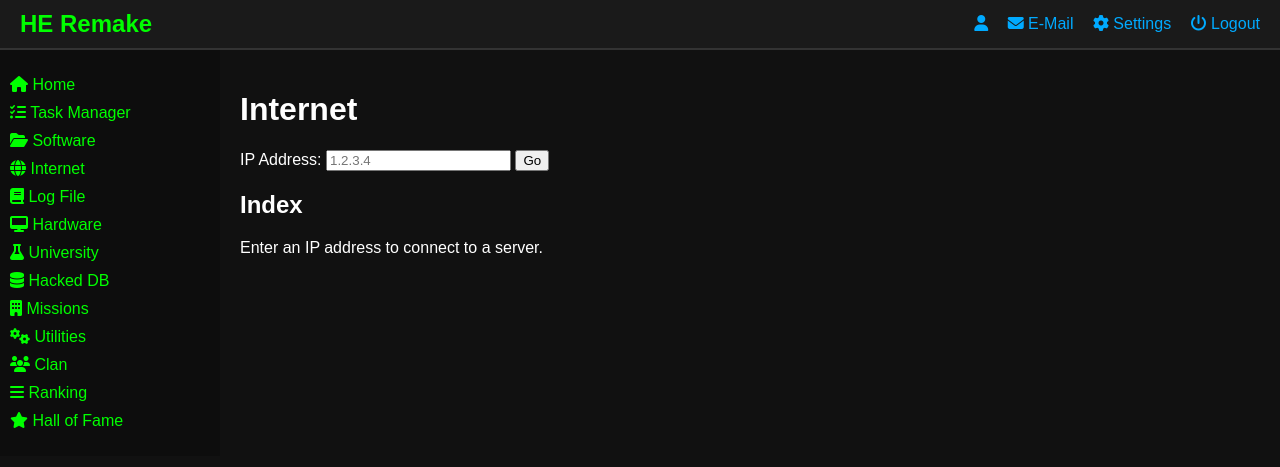
After one commit to rjyoumans/he-remake, a FastAPI app: template app/templates/internet.html in a window 1280 px wide. The commit adds this page. Shown: the top 467 px of the page. Run offline with FastAPI, Linux system fonts and the light colour scheme; the template is opened without the code that fills it, so the values that code supplies are empty.

Commit message:
Add Internet Page

```diff
--- /dev/null
+++ b/app/templates/internet.html
@@ -0,0 +1,16 @@
+{% extends "layout.html" %}
+
+{% block content %}
+<h1>Internet</h1>
+
+<form method="get">
+    <label>IP Address:</label>
+    <input type="text" name="ip" placeholder="1.2.3.4">
+    <button type="submit">Go</button>
+</form>
+
+<div class="panel">
+    <h2>Index</h2>
+    <p>Enter an IP address to connect to a server.</p>
+</div>
+{% endblock %}
--- a/app/templates/layout.html
+++ b/app/templates/layout.html
@@ -27,7 +27,7 @@
                 <li><a href="/home/"><i class="fa fa-home"></i> Home</a></li>
                 <li><a href="#"><i class="fa fa-tasks"></i> Task Manager</a></li>
                 <li><a href="/software/"><i class="fa fa-folder-open"></i> Software</a></li>
-                <li><a href="#"><i class="fa fa-globe"></i> Internet</a></li>
+                <li><a href="/internet/"><i class="fa fa-globe"></i> Internet</a></li>
                 <li><a href="#"><i class="fa fa-book"></i> Log File</a></li>
                 <li><a href="#"><i class="fa fa-desktop"></i> Hardware</a></li>
                 <li><a href="#"><i class="fa fa-flask"></i> University</a></li>
```
Also changed, not shown: app/routes/internet.py (+24 -5 lines).
